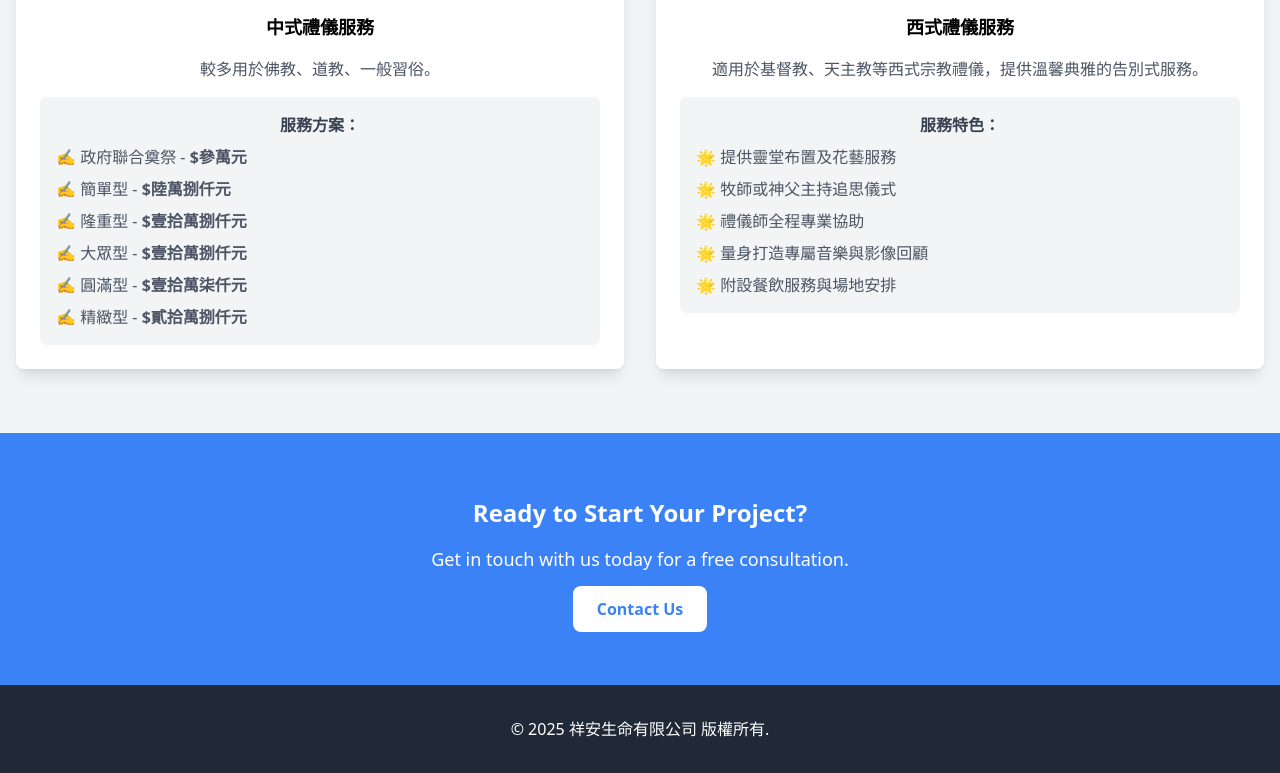
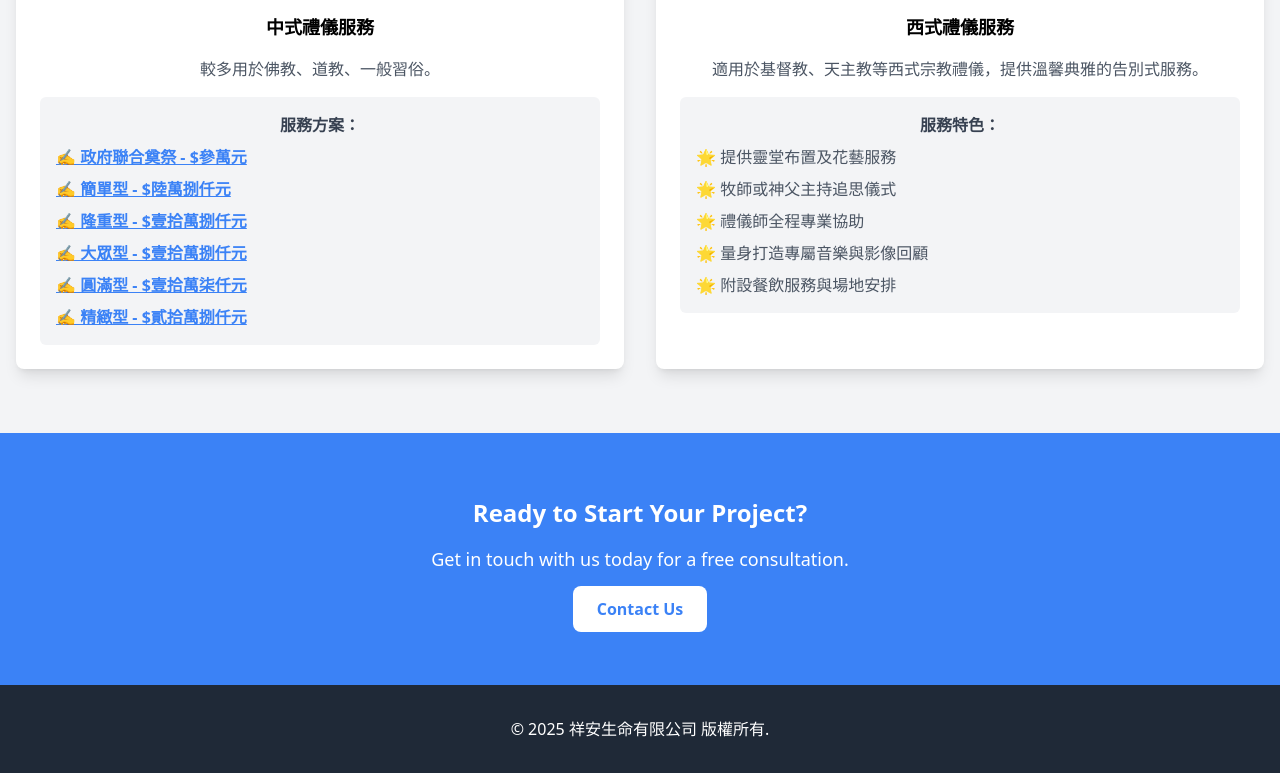
Before and after one commit to Shiangan/yenju, a plain HTML site: page index.html in a window 1280 px wide. Shown: the part 1515-2288 px from the top of the page. Drawn offline with nearby package versions, Linux system fonts and the light colour scheme.

Commit message:
Update index.html

```diff
--- a/index.html
+++ b/index.html
@@ -109,12 +109,36 @@
       <div class="bg-gray-100 p-4 rounded-md">
         <p class="text-gray-700 font-semibold mb-2">服務方案：</p>
         <ul class="text-gray-600 text-left space-y-2">
-          <li>✍️ 政府聯合奠祭 - <span class="font-bold">$參萬元</span></li>
-          <li>✍️ 簡單型 - <span class="font-bold">$陸萬捌仟元</span></li>
-          <li>✍️ 隆重型 - <span class="font-bold">$壹拾萬捌仟元</span></li>
-          <li>✍️ 大眾型 - <span class="font-bold">$壹拾萬捌仟元</span></li>
-          <li>✍️ 圓滿型 - <span class="font-bold">$壹拾萬柒仟元</span></li>
-          <li>✍️ 精緻型 - <span class="font-bold">$貳拾萬捌仟元</span></li>
+          <li>
+            <a href="detail/聯合奠祭.html" class="text-blue-500 hover:text-blue-700 font-bold underline">
+              ✍️ 政府聯合奠祭 - $參萬元
+            </a>
+          </li>
+          <li>
+            <a href="detail/簡單型.html" class="text-blue-500 hover:text-blue-700 font-bold underline">
+              ✍️ 簡單型 - $陸萬捌仟元
+            </a>
+          </li>
+          <li>
+            <a href="detail/隆重型.html" class="text-blue-500 hover:text-blue-700 font-bold underline">
+              ✍️ 隆重型 - $壹拾萬捌仟元
+            </a>
+          </li>
+          <li>
+            <a href="detail/大眾型.html" class="text-blue-500 hover:text-blue-700 font-bold underline">
+              ✍️ 大眾型 - $壹拾萬捌仟元
+            </a>
+          </li>
+          <li>
+            <a href="detail/圓滿型.html" class="text-blue-500 hover:text-blue-700 font-bold underline">
+              ✍️ 圓滿型 - $壹拾萬柒仟元
+            </a>
+          </li>
+          <li>
+            <a href="detail/精緻型.html" class="text-blue-500 hover:text-blue-700 font-bold underline">
+              ✍️ 精緻型 - $貳拾萬捌仟元
+            </a>
+          </li>
         </ul>
       </div>
     </div>
```
